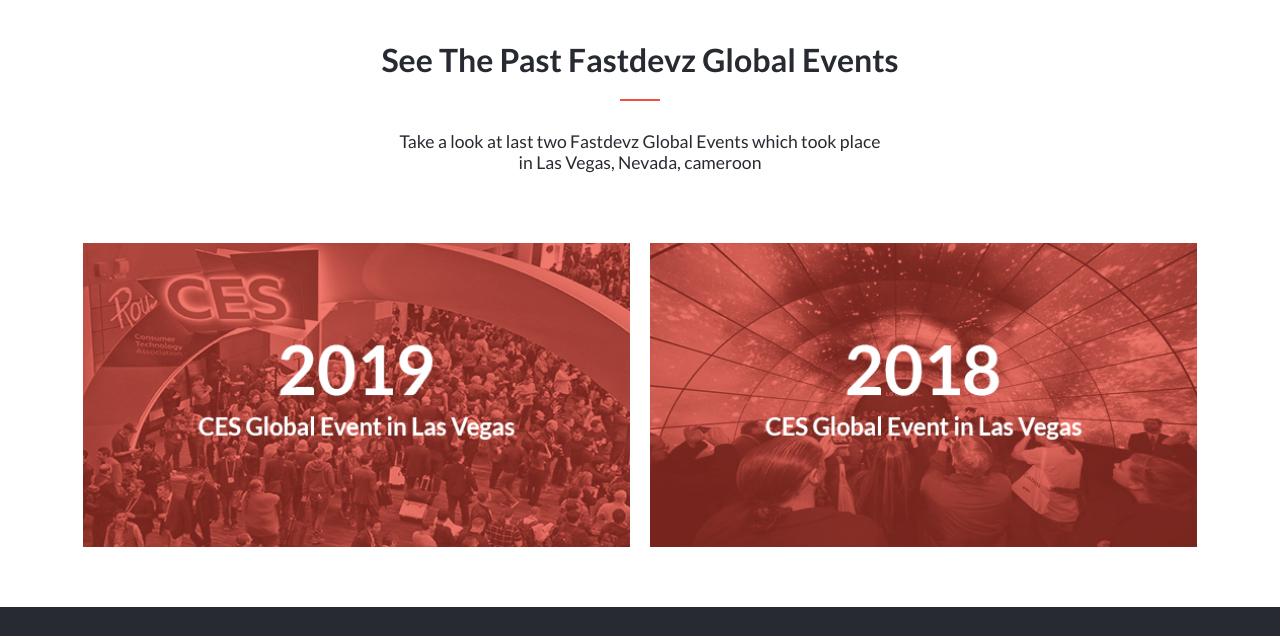
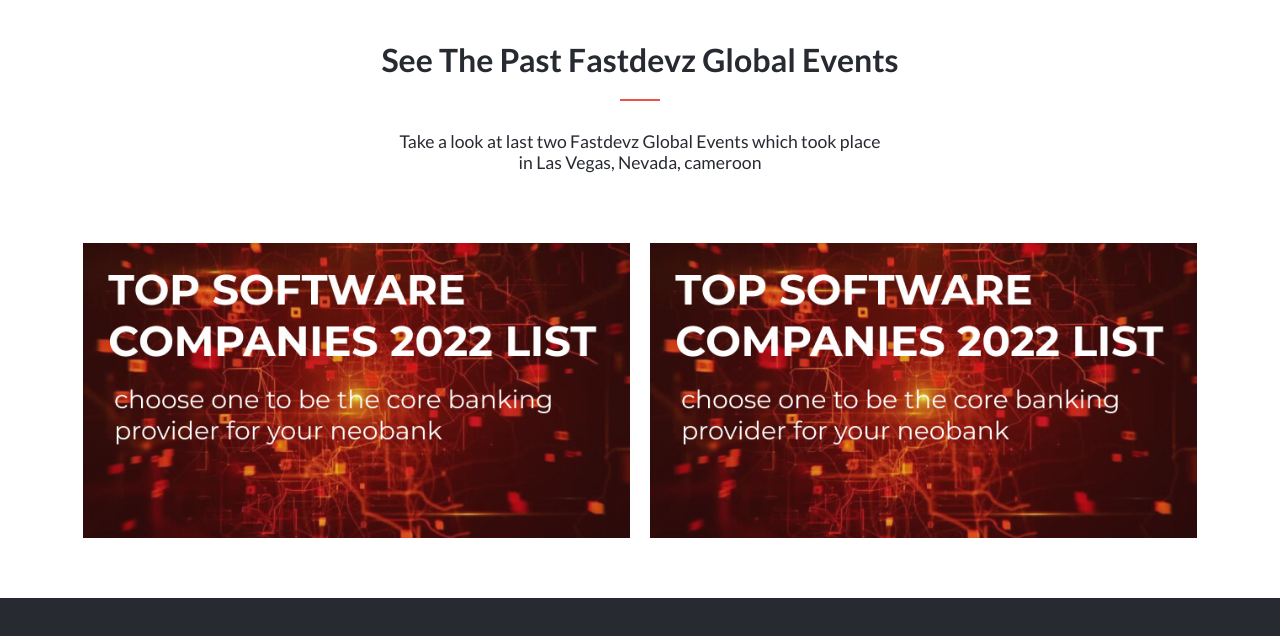
Before and after one commit to soulemanou-software/Capstone--pro--1, a website: page about.html in a window 1280 px wide. Shown: the part 1251-1887 px from the top of the page. Drawn offline with Linux system fonts and the light colour scheme.

Commit message:
finished version of desktop

```diff
--- a/about.html
+++ b/about.html
@@ -83,8 +83,8 @@
         <p>Take a look at last two Fastdevz Global Events which took place<br>in Las Vegas, Nevada, cameroon</p>
         <div class="pastEventsImg">
           <div class="cesImg">
-            <img src="./images/CES-2019.png" alt="fastdevz 2019">
-            <img src="./images/CES-2018.png" alt="fastdevz 2018">
+            <img src="./images/Group-3.jpeg" alt="fastdevz 2019">
+            <img src="./images/Group-3.jpeg" alt="fastdevz 2018">
           </div>
         </div>
       </div>
```
Also changed, not shown: index.html (+3 -4 lines), images/Group-3.jpeg (added).
